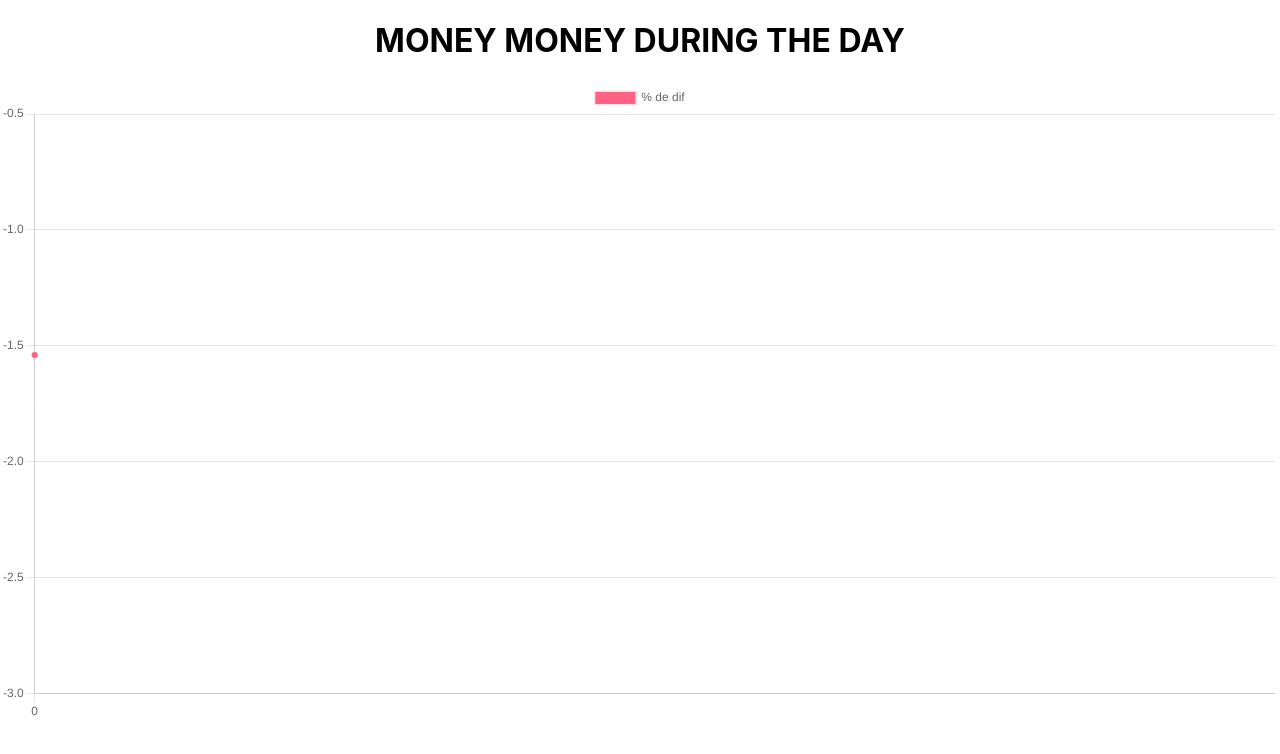
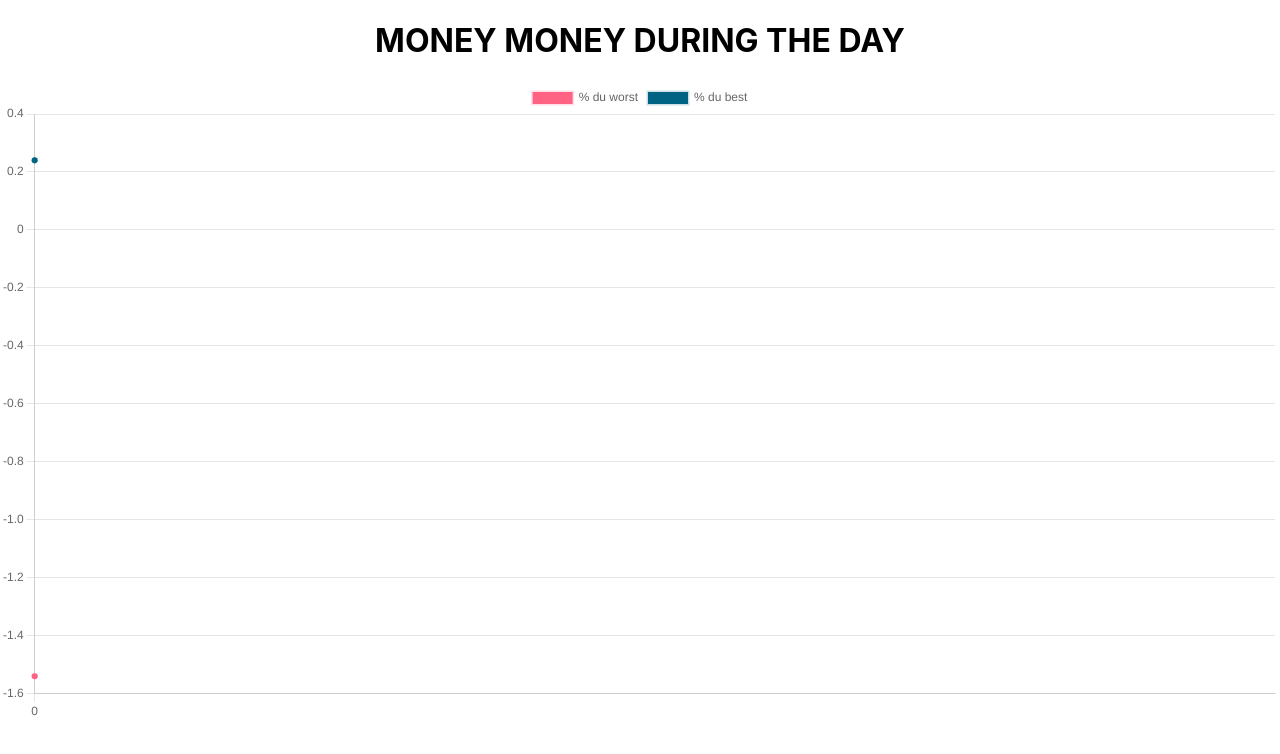
Before and after one commit to abet-v/bot-chart, a React (Create React App) app: page / in a window 1280 px wide. Shown: the top 754 px of the page. Built offline with nearby package versions, Linux system fonts and the light colour scheme.

Commit message:
add best courbe

```diff
--- a/src/Chart.js
+++ b/src/Chart.js
@@ -6,12 +6,19 @@ const data = {
   labels: datafile.map((moment, index) => index),
   datasets: [
     {
-      label: '% de dif',
+      label: '% du worst',
       data: datafile.map(moment => moment.worst.std),
       fill: false,
       backgroundColor: 'rgb(255, 99, 132)',
       borderColor: 'rgba(255, 99, 132, 0.2)',
     },
+    {
+        label: '% du best',
+        data: datafile.map(moment => moment.best.std),
+        fill: false,
+        backgroundColor: 'rgb(0, 99, 132)',
+        borderColor: 'rgba(0, 99, 132, 0.2)',
+    }
   ],
 };
 
```
